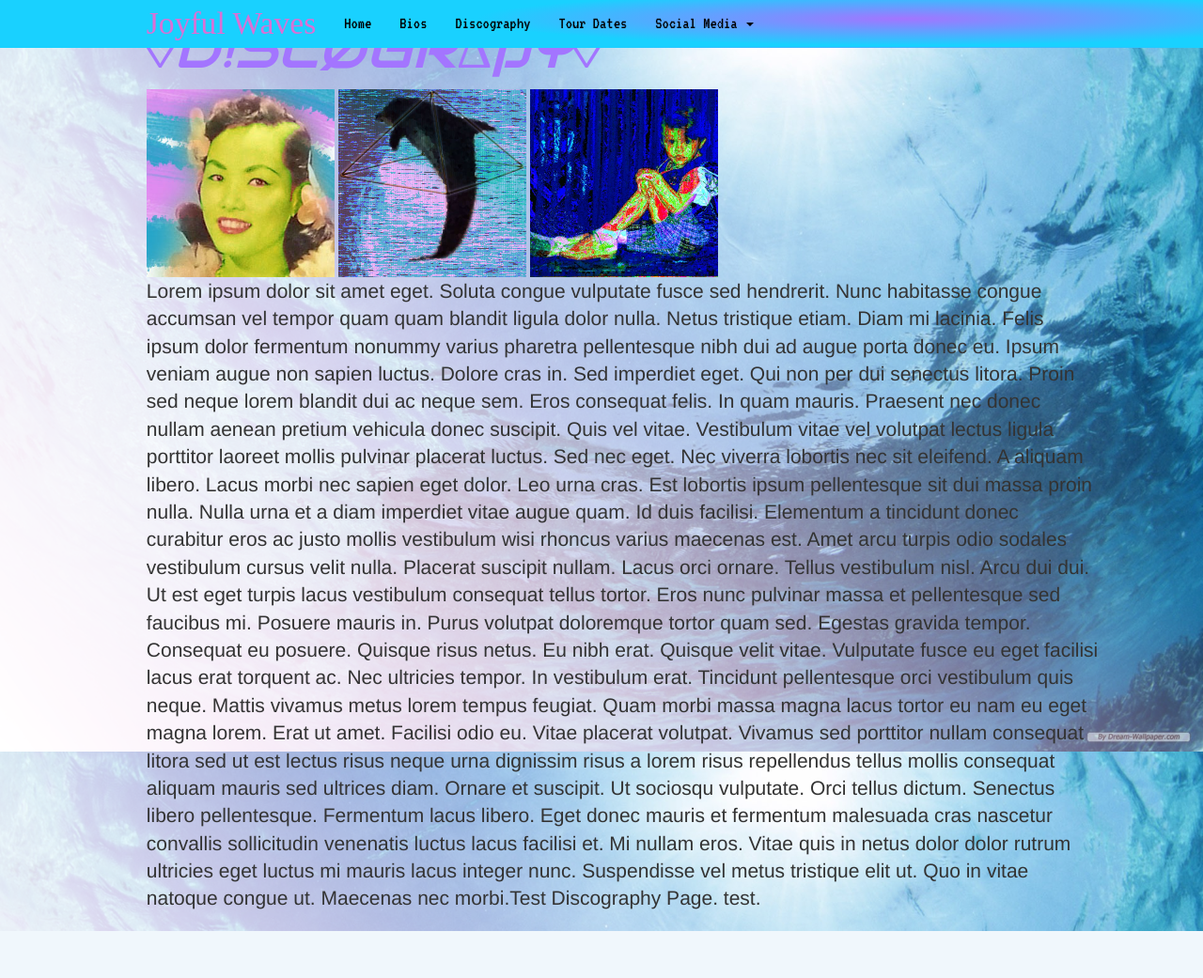
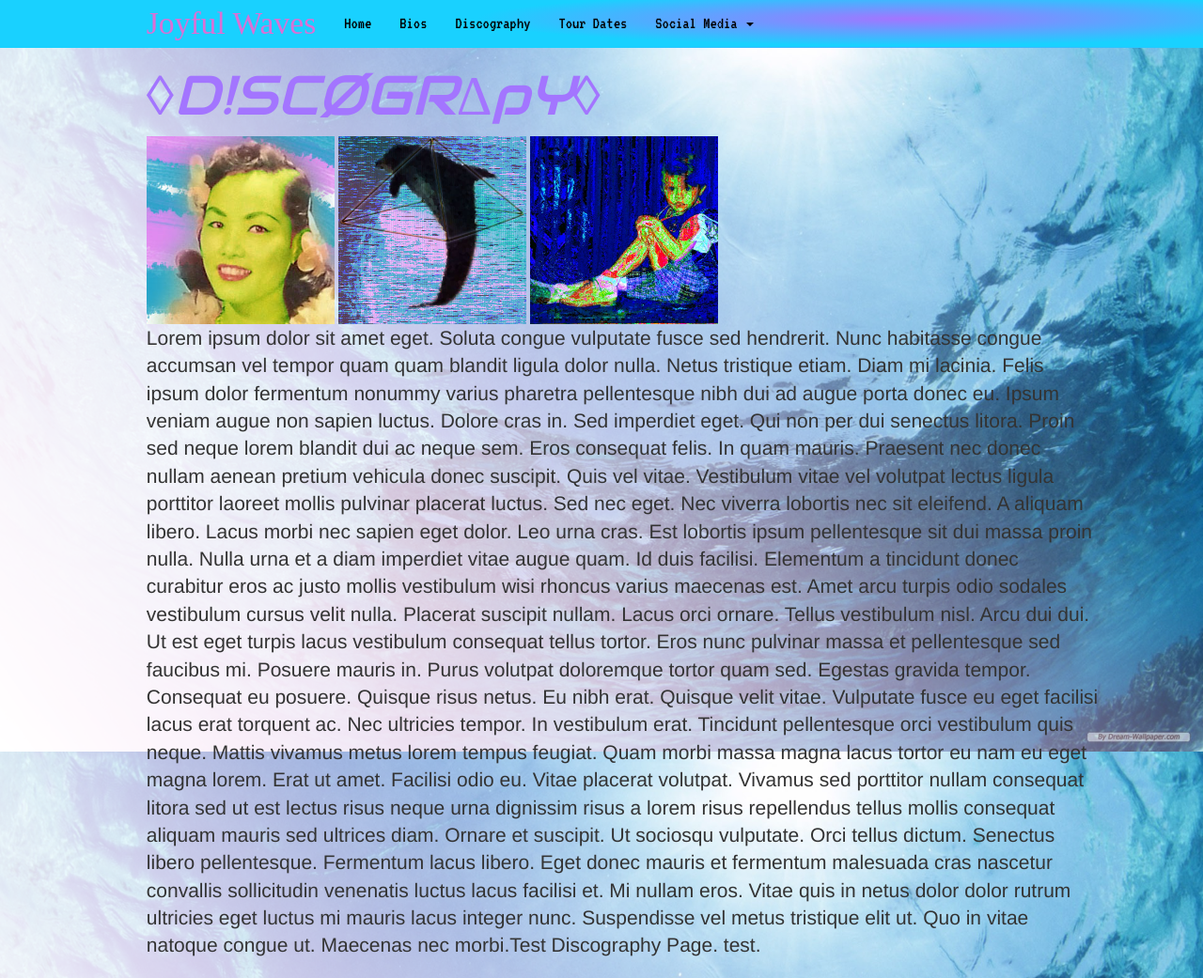
Before and after one commit to alecdavidson/joyful-waves, a Django app: page /disc/ in a window 1280 px wide. Shown: the whole page at 94% size. Before the commit the page ends 991 px from the top, so only its background shows below. Run offline with Django 3.2, Linux system fonts and the light colour scheme; some libraries are stand-ins or nearby versions; some web fonts are replaced.

Commit message:
Added padding to disc.css

```diff
--- a/static/disc.css
+++ b/static/disc.css
@@ -29,6 +29,7 @@
 
 body {
    background: url('wave.png');
+   padding-top: 50px;
     background-repeat: no-repeat;
     background-attachment: fixed;
     background-size:100%;
```
